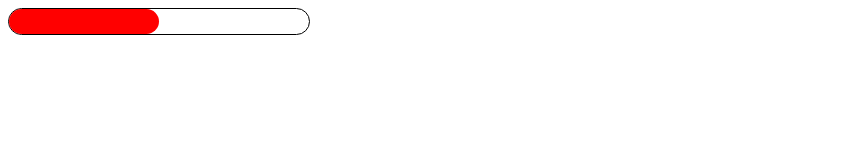
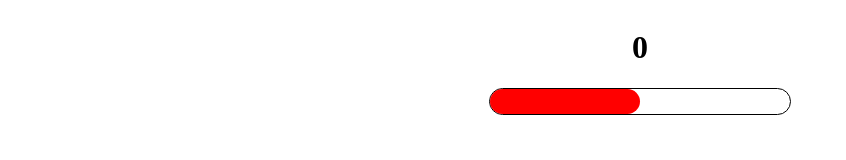
Before and after one commit to OriginalCola/dp_lib, a website: page ui/index.html in a window 1280 px wide. Shown: the whole page, without its empty margins (0-846 px from the left). Drawn offline with nearby package versions, Linux system fonts and the light colour scheme.

Commit message:
Anime.js added

```diff
--- /dev/null
+++ b/package.json
@@ -0,0 +1,5 @@
+{
+  "dependencies": {
+    "animejs": "^3.2.1"
+  }
+}
--- a/ui/index.html
+++ b/ui/index.html
@@ -9,11 +9,15 @@
         <link rel="stylesheet" href="style.css">
     </head>
     <body>
-        <div class="LoadingBar">
-            <div class="LoadingFill" id="Fill">
+        <div class="Loader">
+            <h1 class="LoadingNumber">0</h1>
+            <div class="LoadingBar">
+                <div class="LoadingFill" id="Fill">
 
+                </div>
             </div>
         </div>
+        <script src="../node_modules/animejs/lib/anime.min.js"></script>
         <script src="https://ajax.googleapis.com/ajax/libs/jquery/3.4.0/jquery.min.js"></script>
         <script src="vanilla.js"></script>
     </body>
--- a/ui/style.css
+++ b/ui/style.css
@@ -1,3 +1,9 @@
+.Loader {
+    display: flex;
+    flex-direction: column;
+    align-items: center;
+}
+
 .LoadingBar {
     width: 300px;
     height: 25px;
--- a/ui/vanilla.js
+++ b/ui/vanilla.js
@@ -15,3 +15,9 @@ function LoadingUpdate(percent) {
     $('#Fill').css("width", percent + "%");
 }
 LoadingUpdate(percent);
+
+
+
+const LoaderAnim = anime({
+
+})
```
Also changed, not shown: 1 other file.
